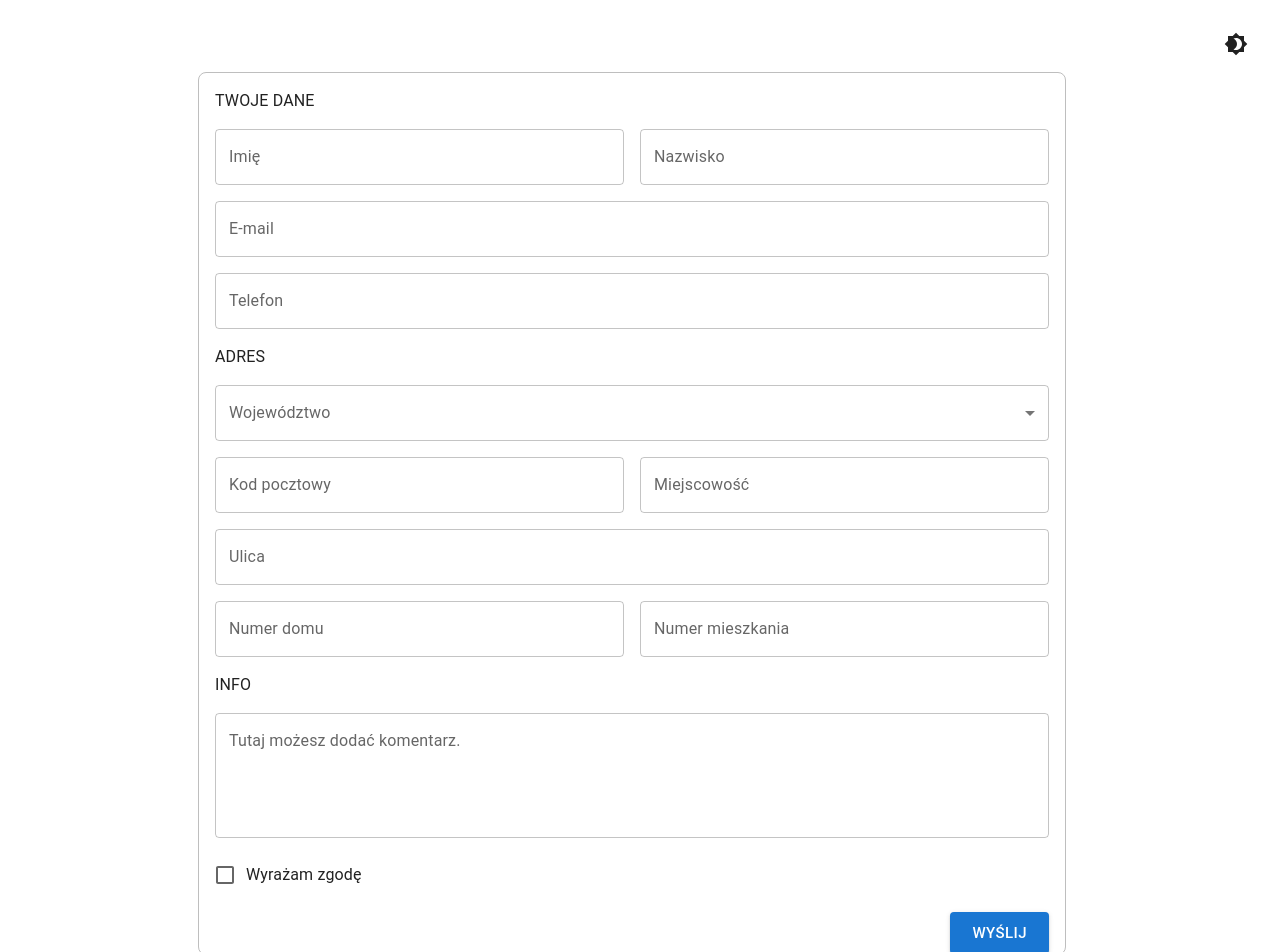
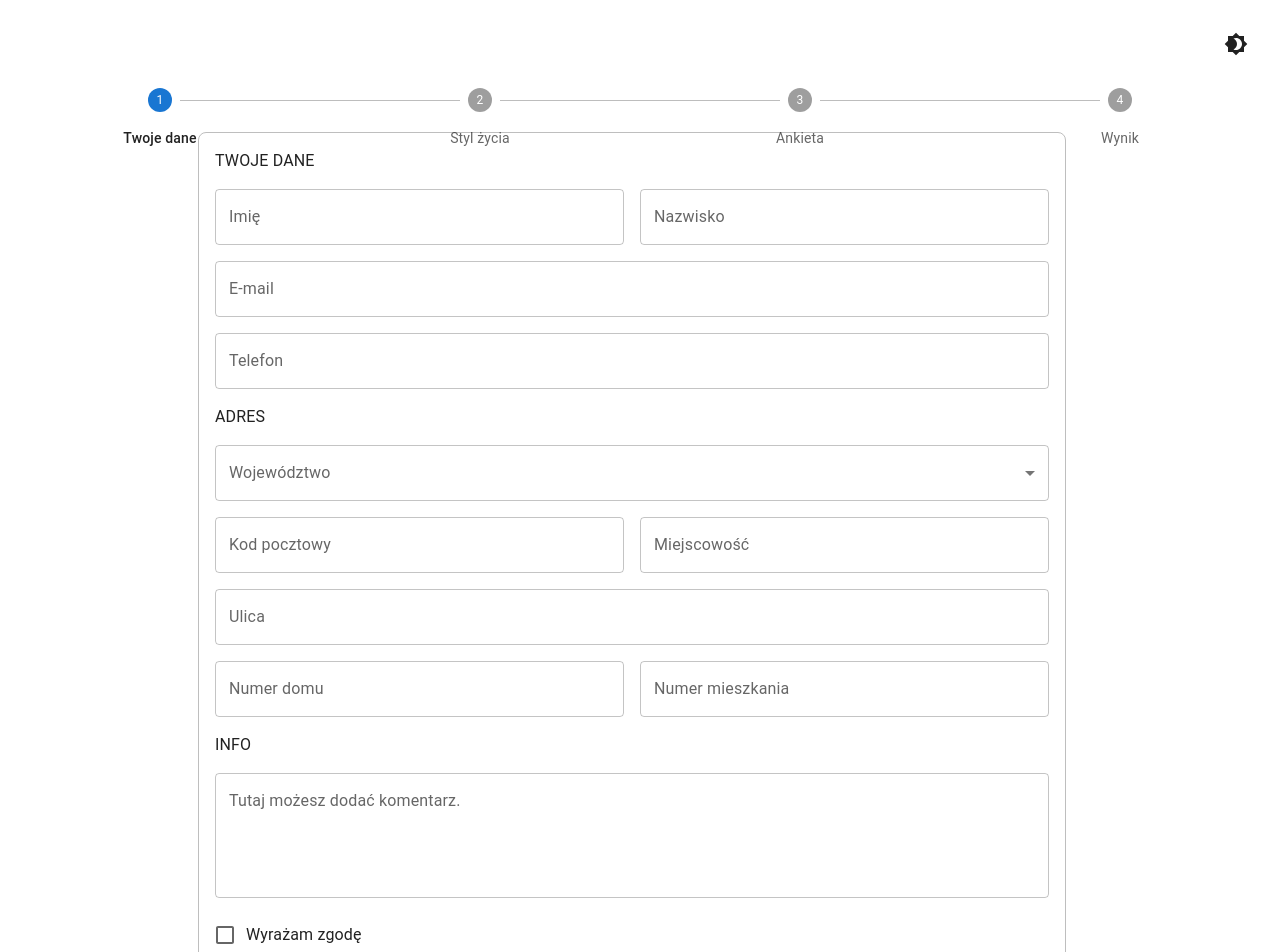
Before and after one commit to oapchk/form, a React (Vite) app: page / in a window 1280 px wide. Shown: the top 952 px of the page. Built offline with nearby package versions, Linux system fonts and the light colour scheme.

Commit message:
add stepper

```diff
--- a/src/App.jsx
+++ b/src/App.jsx
@@ -11,7 +11,8 @@ import Brightness7Icon from "@mui/icons-material/Brightness7";
 // import voivodeship from "./data/voivodeship.json";
 // import Checkbox from "./components/Checkbox/Checkbox";
 // import Button from "./components/Button/ButtonWrapper";
-import Step1 from "./views/Step1";
+// import Step1 from "./views/Step1";
+import Questionnaire from "./views/Questionnaire";
 const ColorModeContext = React.createContext({ toggleColorMode: () => {} });
 
 // const InitialFormState = {
@@ -90,7 +91,7 @@ function App() {
             )}
           </IconButton>
         </Box>
-        <Step1 />
+        <Questionnaire />
       </Grid>
 
       {/* <Grid item xs={12}>
--- a/src/components/Button/ButtonWrapper.jsx
+++ b/src/components/Button/ButtonWrapper.jsx
@@ -1,22 +1,60 @@
-import Button from "@mui/material/Button";
+// import Button from "@mui/material/Button";
+// import { useFormikContext } from "formik";
+
+// const ButtonWrapper = ({ children, ...otherProps }) => {
+//   const { submitForm } = useFormikContext();
+
+//   const handleSubmit = () => {
+//     submitForm();
+//   };
+
+//   const configButton = {
+//     variant: "contained",
+//     color: "primary",
+//     fullWidth: false,
+//     onClick: handleSubmit,
+//     size: "large",
+//   };
+
+//   return <Button {...configButton}>{children}</Button>;
+// };
+
+// export default ButtonWrapper;
+import { useEffect } from "react";
+import { Button, CircularProgress } from "@mui/material";
 import { useFormikContext } from "formik";
 
-const ButtonWrapper = ({ children, ...otherProps }) => {
-  const { submitForm } = useFormikContext();
+const ButtonWrapper = ({
+  maxSteps,
+  currentIndex,
+  onClickNext,
+  onClickBack,
+}) => {
+  const isFirstStep = currentIndex === 0;
+  const isLastStep = currentIndex === maxSteps - 1;
 
-  const handleSubmit = () => {
-    submitForm();
-  };
+  const { validateForm, handleSubmit, isSubmitting, isValid } =
+    useFormikContext();
 
-  const configButton = {
-    variant: "contained",
-    color: "primary",
-    fullWidth: false,
-    onClick: handleSubmit,
-    size: "large",
-  };
+  useEffect(() => {
+    validateForm();
+  }, [currentIndex, validateForm]);
 
-  return <Button {...configButton}>{children}</Button>;
+  return (
+    <div>
+      {isLastStep ? (
+        <Button disabled={!isValid} onClick={() => handleSubmit()}>
+          {isSubmitting ? <CircularProgress size={14} /> : "Submit"}
+        </Button>
+      ) : (
+        <Button disabled={!isValid} onClick={onClickNext}>
+          DALEJ
+        </Button>
+      )}
+
+      {!isFirstStep && <Button onClick={onClickBack}>COFNIJ</Button>}
+    </div>
+  );
 };
 
 export default ButtonWrapper;
--- /dev/null
+++ b/src/views/Questionnaire.jsx
@@ -0,0 +1,65 @@
+import Step1 from "./Step1";
+import Step2 from "./Step2";
+import Step3 from "./Step3";
+import Step4 from "./Step4";
+// import Stepper from "@mui/material/Stepper";
+// import Step from "@mui/material/Step";
+// import StepButton from "@mui/material/StepButton";
+import Button from "../components/Button/ButtonWrapper";
+import * as React from "react";
+import Box from "@mui/material/Box";
+import Stepper from "@mui/material/Stepper";
+import Step from "@mui/material/Step";
+import StepLabel from "@mui/material/StepLabel";
+
+const steps = ["Twoje dane", "Styl życia", "Ankieta", "Wynik"];
+
+function getContent(step) {
+  switch (step) {
+    case 1:
+      return <Step1 />;
+    case 2:
+      return <Step2 />;
+    case 3:
+      return <Step3 />;
+    default:
+      return <Step4 />;
+  }
+}
+
+const Questionnaire = () => {
+  const [activeStep, setActiveStep] = React.useState(0);
+  // const [steps] = useState(generateSteps());
+  // const [initialValues] = useState(generateInitialValues(steps));
+  const handleNext = () => {
+    setActiveStep((prevIndex) => prevIndex + 1);
+  };
+
+  const handleBack = () => {
+    setActiveStep((prevIndex) => prevIndex - 1);
+  };
+  return (
+    <>
+      <Box sx={{ width: "100%" }}>
+        <Stepper activeStep={activeStep} alternativeLabel>
+          {steps.map((label) => (
+            <Step key={label}>
+              <StepLabel>{label}</StepLabel>
+            </Step>
+          ))}
+        </Stepper>
+      </Box>
+      <Box>{getContent(activeStep + 1)}</Box>
+      {/* <Box>
+        <Button
+          // maxSteps={steps.length}
+          // currentIndex={currentIndex}
+          // onClick={handleNext}
+          // onClick={handleBack}
+        ></Button>
+      </Box> */}
+    </>
+  );
+};
+
+export default Questionnaire;
--- a/src/views/Step1.jsx
+++ b/src/views/Step1.jsx
@@ -7,7 +7,6 @@ import TextField from "../components/Texftield/texfield";
 import Select from "../components/Select/Select";
 import voivodeship from "../data/voivodeship.json";
 import Checkbox from "../components/Checkbox/Checkbox";
-import Button from "../components/Button/ButtonWrapper";
 
 const InitialFormState = {
   firstName: "",
@@ -143,12 +142,10 @@ const Step1 = () => {
                   xs={12}
                   sx={{
                     display: "flex",
-                    justifyContent: "flex-end",
+                    justifyContent: "center",
                     alignItems: "center",
                   }}
-                >
-                  <Button sx={{ maxWidth: "150" }}>Wyślij</Button>
-                </Grid>
+                ></Grid>
               </Grid>
             </Form>
           </Formik>
--- /dev/null
+++ b/src/views/Step2.jsx
@@ -0,0 +1,7 @@
+import React from "react";
+
+const Step2 = () => {
+  return <div>Hello</div>;
+};
+
+export default Step2;
--- /dev/null
+++ b/src/views/Step3.jsx
@@ -0,0 +1,7 @@
+import React from "react";
+
+const Step3 = () => {
+  return <div>Hello2</div>;
+};
+
+export default Step3;
--- /dev/null
+++ b/src/views/Step4.jsx
@@ -0,0 +1,7 @@
+import React from "react";
+
+const Step4 = () => {
+  return <div>Hello3</div>;
+};
+
+export default Step4;
```
Also changed, not shown: src/views/Form.jsx (deleted, +0 -41 lines).
